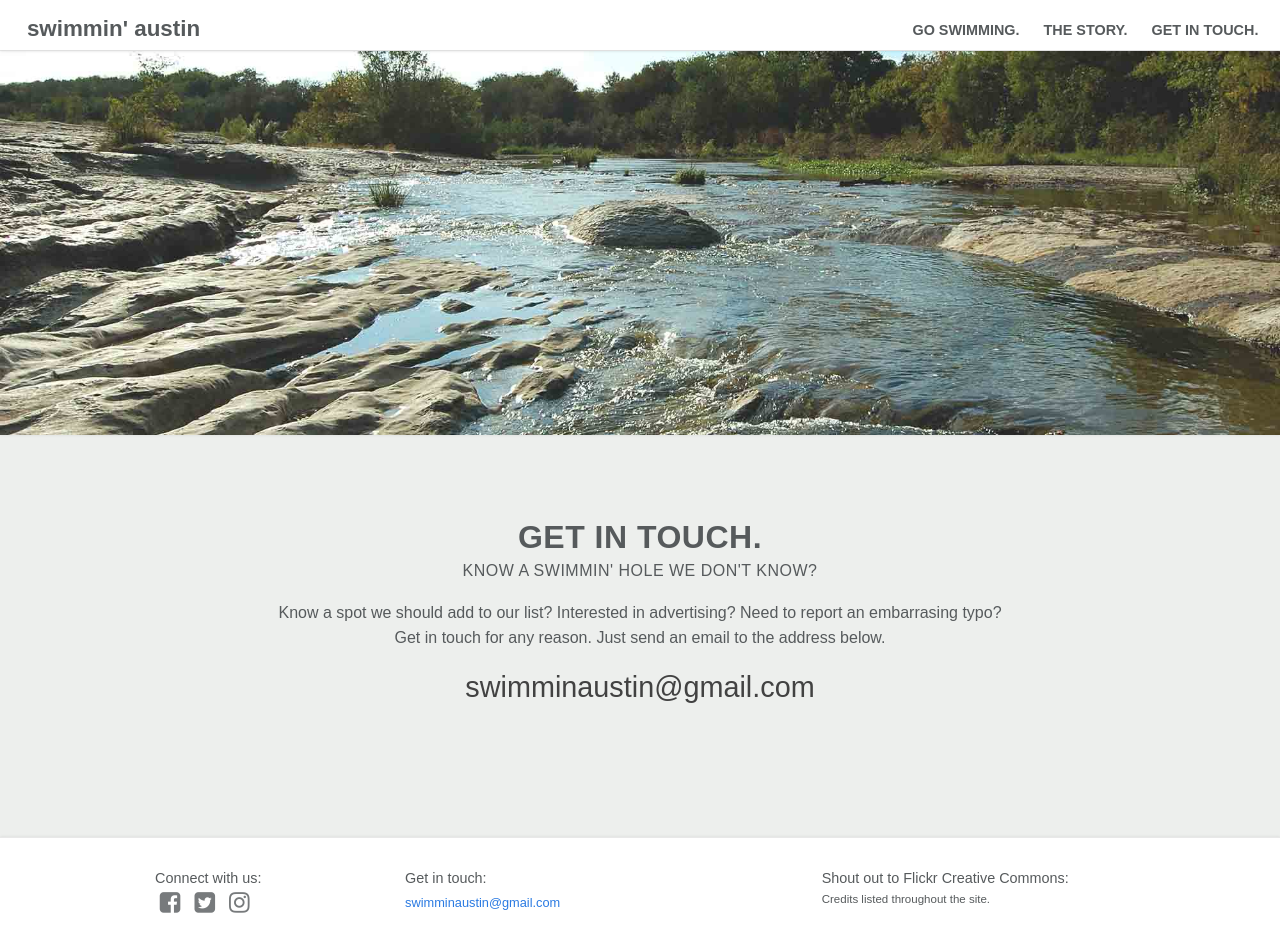
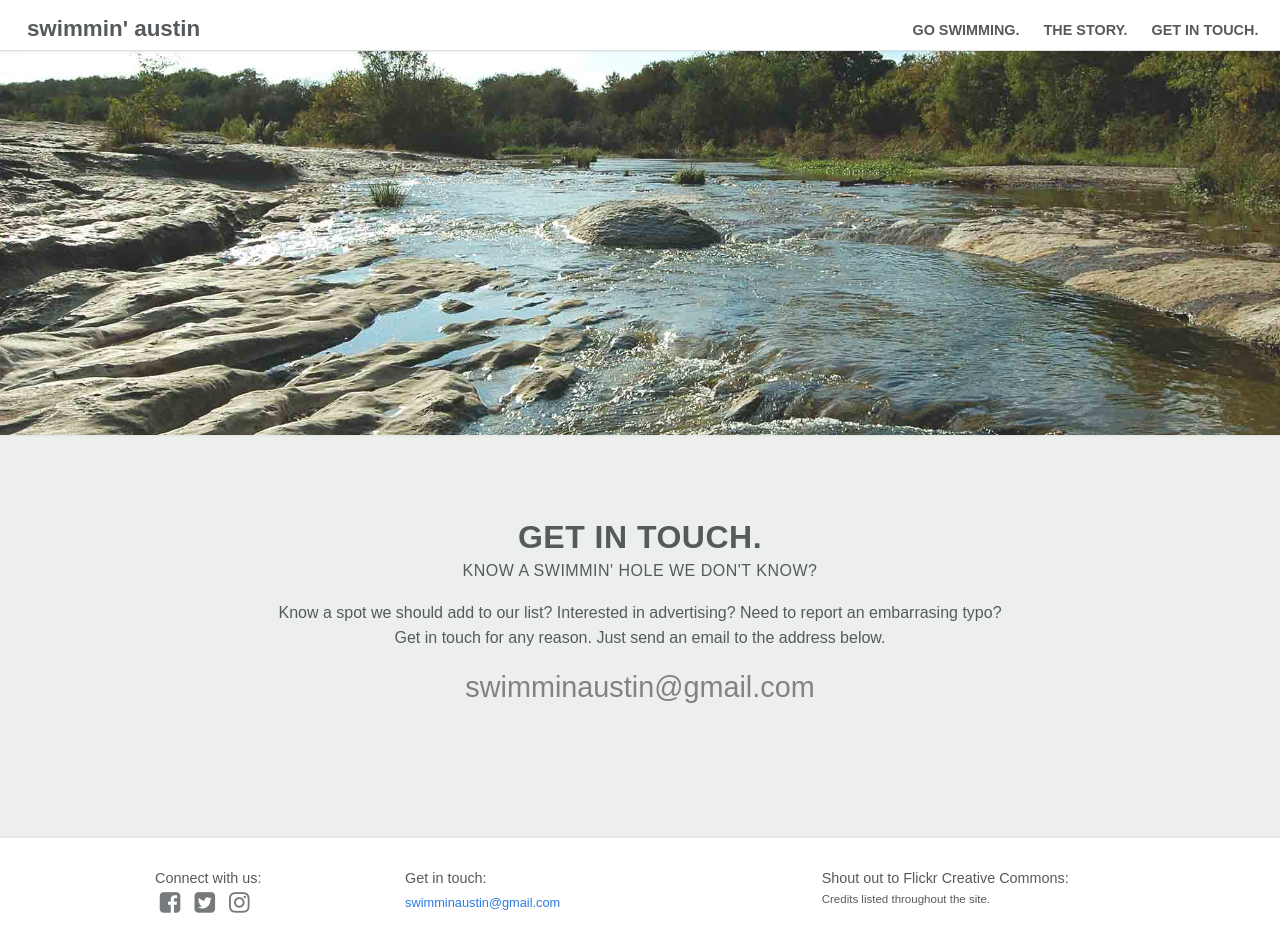
Before and after one commit to stephskaggs/swimnaustin, a Jekyll site: the page built from contact.md, in a window 1280 px wide and 966 px high. Shown: the top 952 px of the window. Built offline with Jekyll 4.4.1, drawn with Linux system fonts in a browser that asks for light colours; nearby versions of some CDN libraries; library files that are not in the unit come from our copies.

Commit message:
changed style of email

```diff
--- a/_sass/_layout.scss
+++ b/_sass/_layout.scss
@@ -589,10 +589,10 @@ html, body {
     text-align: center;
     font-size: 1.8em;
     display: block;
-    color: $grey-color-dark;
+    color: $grey-color;
     }
 
     a:hover {
-    color: $grey-color;
+    color: $grey-color-dark;
     }
 }
```
